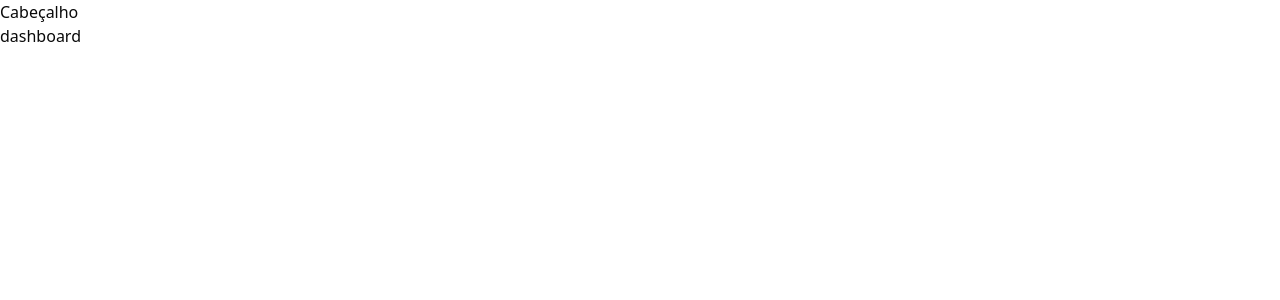
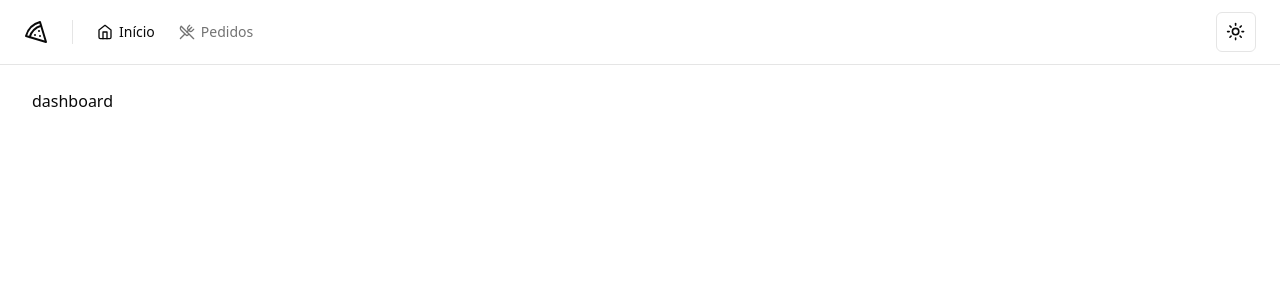
Before and after one commit to isaqu3d/pizza-shop, a React (Vite) app in the folder web/: page / in a window 1280 px wide. Shown: the top 300 px of the page. Built offline with nearby package versions, Linux system fonts and the light colour scheme.

Commit message:
feat: add new styles and Header

```diff
--- a/web/src/pages/_layouts/app.tsx
+++ b/web/src/pages/_layouts/app.tsx
@@ -1,11 +1,13 @@
 import { Outlet } from "react-router-dom";
+
+import { Header } from "@/components/header";
 
 export function AppLayout() {
   return (
-    <div>
-      <h1>Cabeçalho</h1>
+    <div className="flex min-h-screen flex-col antialiased">
+      <Header />
 
-      <div>
+      <div className="flex flex-1 flex-col gap-4 p-8 pt-6">
         <Outlet />
       </div>
     </div>
```
